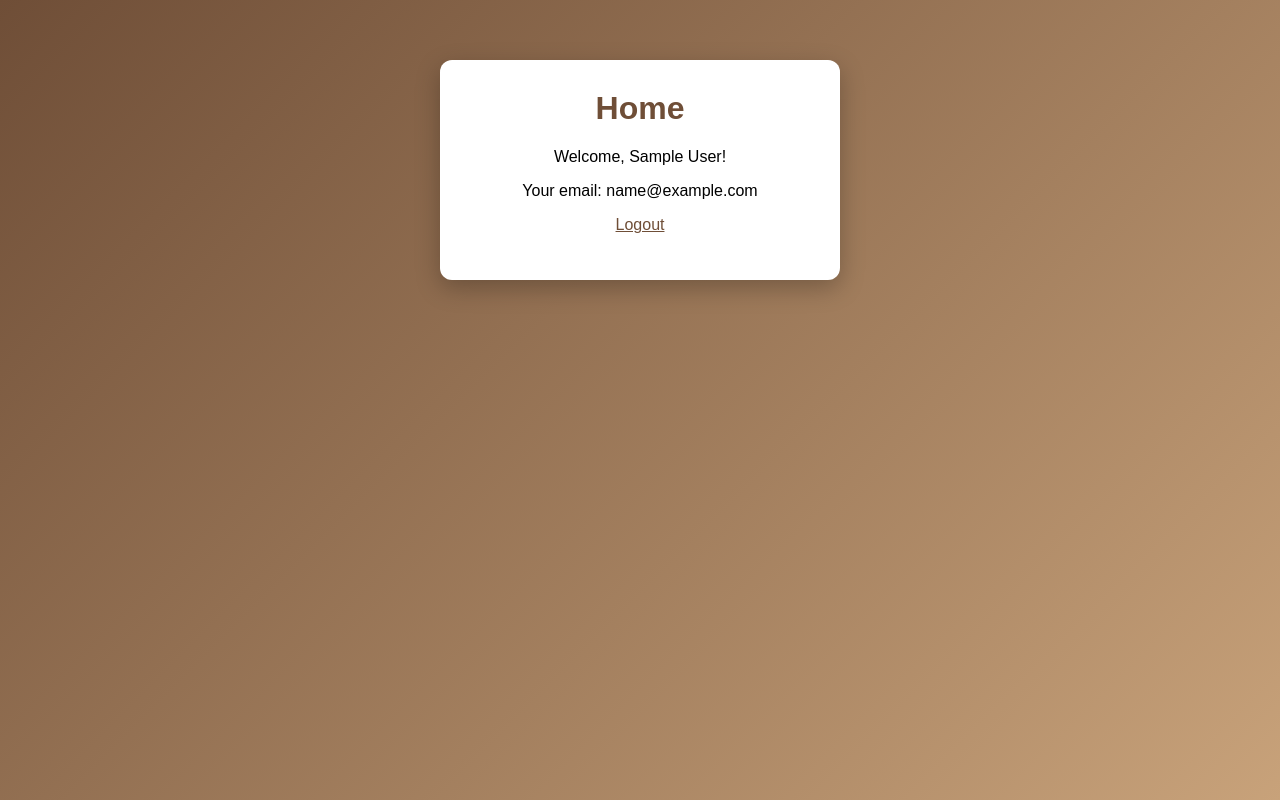
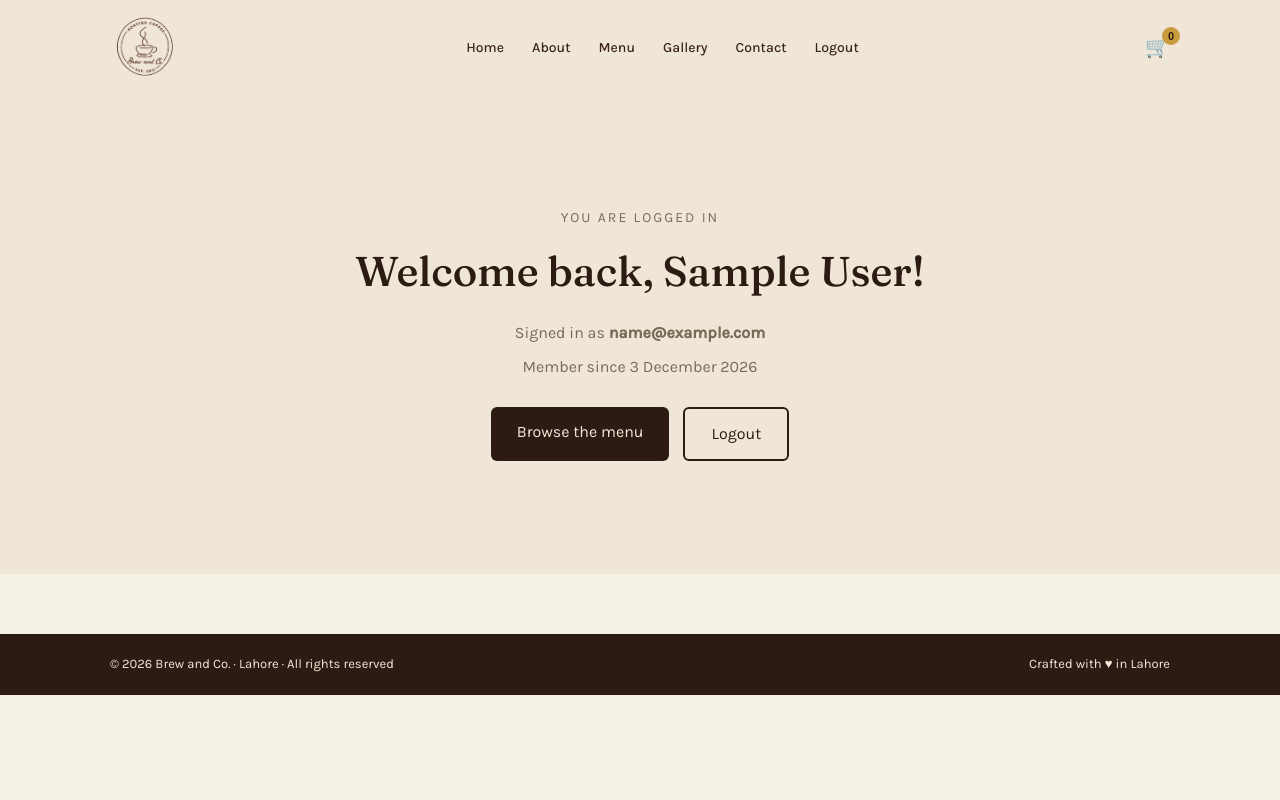
Before and after one commit to AyeshaHassan121/brew-and-co., a PHP site: page /home.php in a window 1280 px wide. Run offline with PHP 8.4, Linux system fonts and the light colour scheme; the visitor is signed in with stand-in values (Sample User, id 1).

Commit message:
Redesign Home page to match Brew and Co. theme

```diff
--- /dev/null
+++ b/public/css/home.css
@@ -0,0 +1,9 @@
+.welcome { padding: 80px 0; background: var(--color-bg-alt); min-height: 60vh; display: flex; align-items: center; }
+.welcome .container { width: 100%; }
+.welcome-box { text-align: center; max-width: 700px; margin: 0 auto; }
+.welcome-tag { color: var(--color-accent); text-transform: uppercase; letter-spacing: 2px; font-size: 14px; margin-bottom: 12px; }
+.welcome h1 { font-family: var(--font-heading); color: var(--color-dark); font-size: 2.6rem; margin-bottom: 16px; }
+.welcome p { color: var(--color-text-light); margin-bottom: 8px; }
+.welcome-actions { margin-top: 28px; display: flex; gap: 14px; justify-content: center; flex-wrap: wrap; }
+.welcome-btn { background: var(--color-dark); color: var(--color-cream-text); padding: 12px 26px; border-radius: 6px; display: inline-block; }
+.welcome-btn-outline { background: transparent; color: var(--color-dark); border: 2px solid var(--color-dark); }
--- a/public/home.php
+++ b/public/home.php
@@ -1,20 +1,82 @@
 <?php
 require_once __DIR__ . '/../includes/auth.php';
+require_once __DIR__ . '/../config/database.php';
+
+$stmt = $conn->prepare("SELECT created_at FROM users WHERE id = ?");
+$stmt->bind_param("i", $_SESSION['user_id']);
+$stmt->execute();
+$row = $stmt->get_result()->fetch_assoc();
+$since = $row ? date("j F Y", strtotime($row['created_at'])) : "";
 ?>
 <!DOCTYPE html>
 <html lang="en">
 <head>
-    <meta charset="UTF-8">
-    <title>Home</title>
-    <link rel="stylesheet" href="style.css">
-    <script src="script.js" defer></script>
+  <meta charset="UTF-8">
+  <meta name="viewport" content="width=device-width, initial-scale=1.0">
+  <title>Brew and Co. - Welcome</title>
+
+  <link rel="preconnect" href="https://fonts.googleapis.com">
+  <link href="https://fonts.googleapis.com/css2?family=Fraunces:wght@500&family=Karla:wght@400;500&display=swap" rel="stylesheet">
+
+  <link rel="stylesheet" href="css/style.css">
+  <link rel="stylesheet" href="css/home.css">
 </head>
 <body>
-    <h1>Home</h1>
 
-    <p>Welcome, <?php echo htmlspecialchars($_SESSION['user_name']); ?>!</p>
-    <p>Your email: <?php echo htmlspecialchars($_SESSION['user_email']); ?></p>
+  <header class="site-header">
+    <div class="container nav-container">
 
-    <p><a href="logout.php">Logout</a></p>
+      <a href="index.html">
+        <img src="images/logo.png" alt="Brew and Co. logo" class="logo-img">
+      </a>
+      <nav class="site-nav" id="site-nav" aria-label="Main navigation">
+        <ul>
+          <li><a href="index.html">Home</a></li>
+          <li><a href="about.html">About</a></li>
+          <li><a href="menu.html">Menu</a></li>
+          <li><a href="gallery.html">Gallery</a></li>
+          <li><a href="contact.html">Contact</a></li>
+          <li><a href="logout.php">Logout</a></li>
+        </ul>
+      </nav>
+
+      <button class="cart-btn" id="cart-btn" aria-label="View cart">
+        🛒
+        <span class="cart-count" id="cart-count">0</span>
+      </button>
+
+      <button class="hamburger" id="hamburger" aria-label="Toggle menu" aria-expanded="false">
+        <span></span>
+        <span></span>
+        <span></span>
+      </button>
+
+    </div>
+  </header>
+
+  <main>
+    <section class="welcome">
+      <div class="container welcome-box">
+        <p class="welcome-tag">You are logged in</p>
+        <h1>Welcome back, <?php echo htmlspecialchars($_SESSION['user_name']); ?>!</h1>
+        <p>Signed in as <strong><?php echo htmlspecialchars($_SESSION['user_email']); ?></strong></p>
+        <?php if ($since !== ""): ?>
+          <p>Member since <?php echo htmlspecialchars($since); ?></p>
+        <?php endif; ?>
+        <div class="welcome-actions">
+          <a class="welcome-btn" href="menu.html">Browse the menu</a>
+          <a class="welcome-btn welcome-btn-outline" href="logout.php">Logout</a>
+        </div>
+      </div>
+    </section>
+  </main>
+
+  <footer class="site-footer">
+  <div class="container footer-container">
+    <p>&copy; 2026 Brew and Co. &middot; Lahore &middot; All rights reserved</p>
+    <p>Crafted with <span aria-hidden="true">&hearts;</span> in Lahore</p>
+  </div>
+</footer>
+  <script src="js/script.js"></script>
 </body>
 </html>
```
